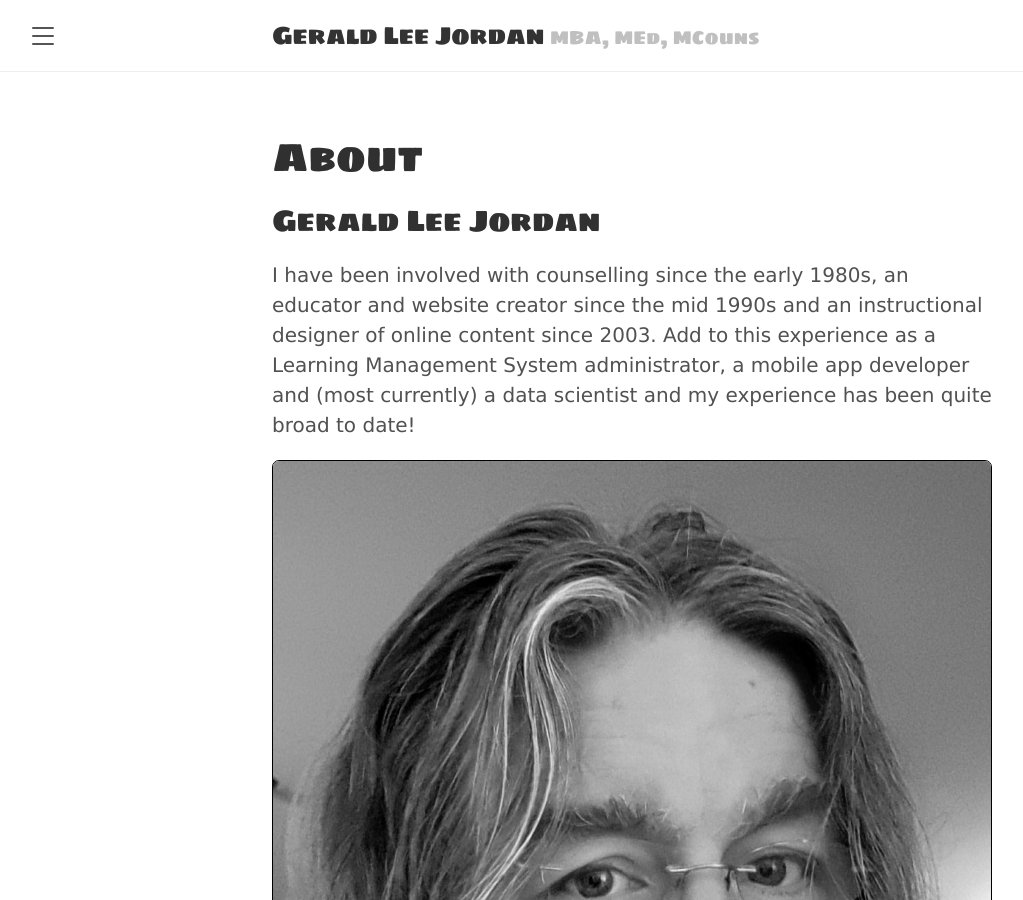
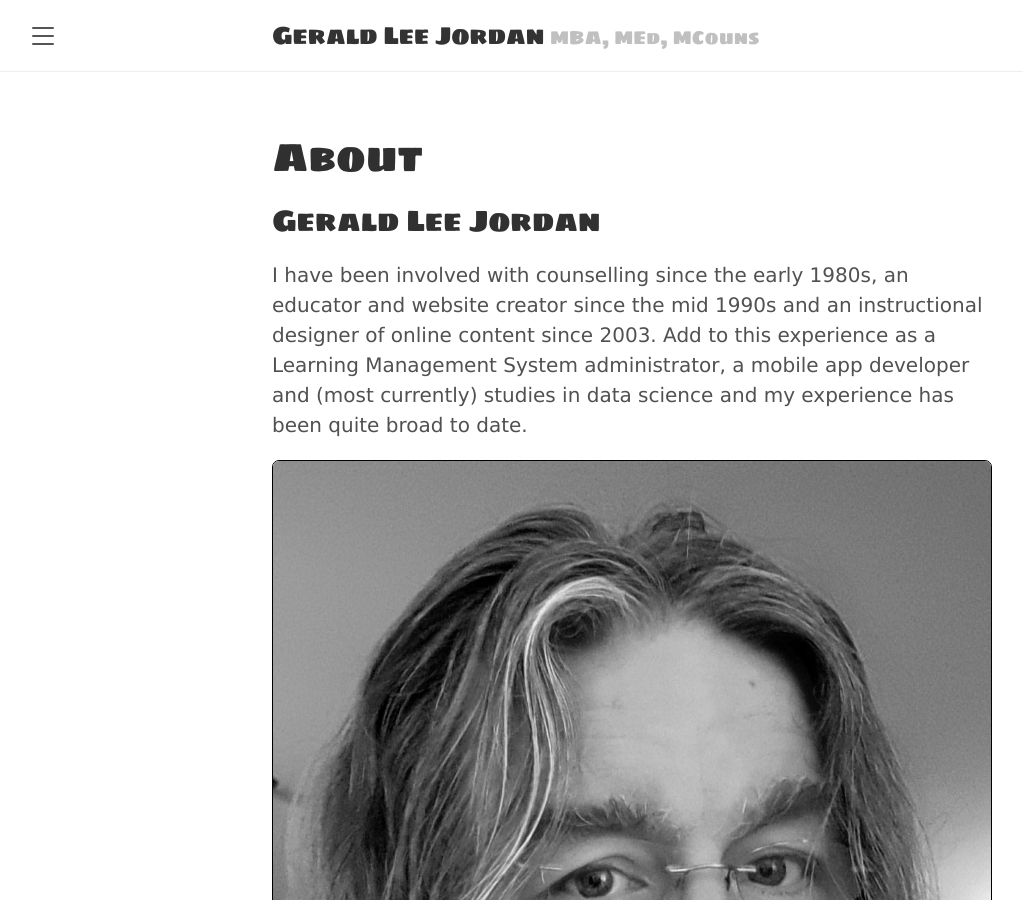
Before and after one commit to tracyjordan/tracyjordan.github.io, a Jekyll site: the page built from about.md, in a window 1280 px wide and 900 px high. Shown: the whole window, without its empty margins (8-1031 px from the left). Built offline with Jekyll 4.4.1, drawn with Linux system fonts in a browser that asks for light colours.

Commit message:
Update about.md

```diff
--- a/about.md
+++ b/about.md
@@ -5,7 +5,7 @@ title: About
 
 ## Gerald Lee Jordan
 
-I have been involved with counselling since the early 1980s, an educator and website creator since the mid 1990s and an instructional designer of online content since 2003. Add to this experience as a Learning Management System administrator, a mobile app developer and (most currently) a data scientist and my experience has been quite broad to date!
+I have been involved with counselling since the early 1980s, an educator and website creator since the mid 1990s and an instructional designer of online content since 2003. Add to this experience as a Learning Management System administrator, a mobile app developer and (most currently) studies in data science and my experience has been quite broad to date.
 
 <img class="img-border" src="https://geraldleejordan.com/public/assets/images/lee-jordan-programmer.jpg" alt="Lee Jordan">
 
```
